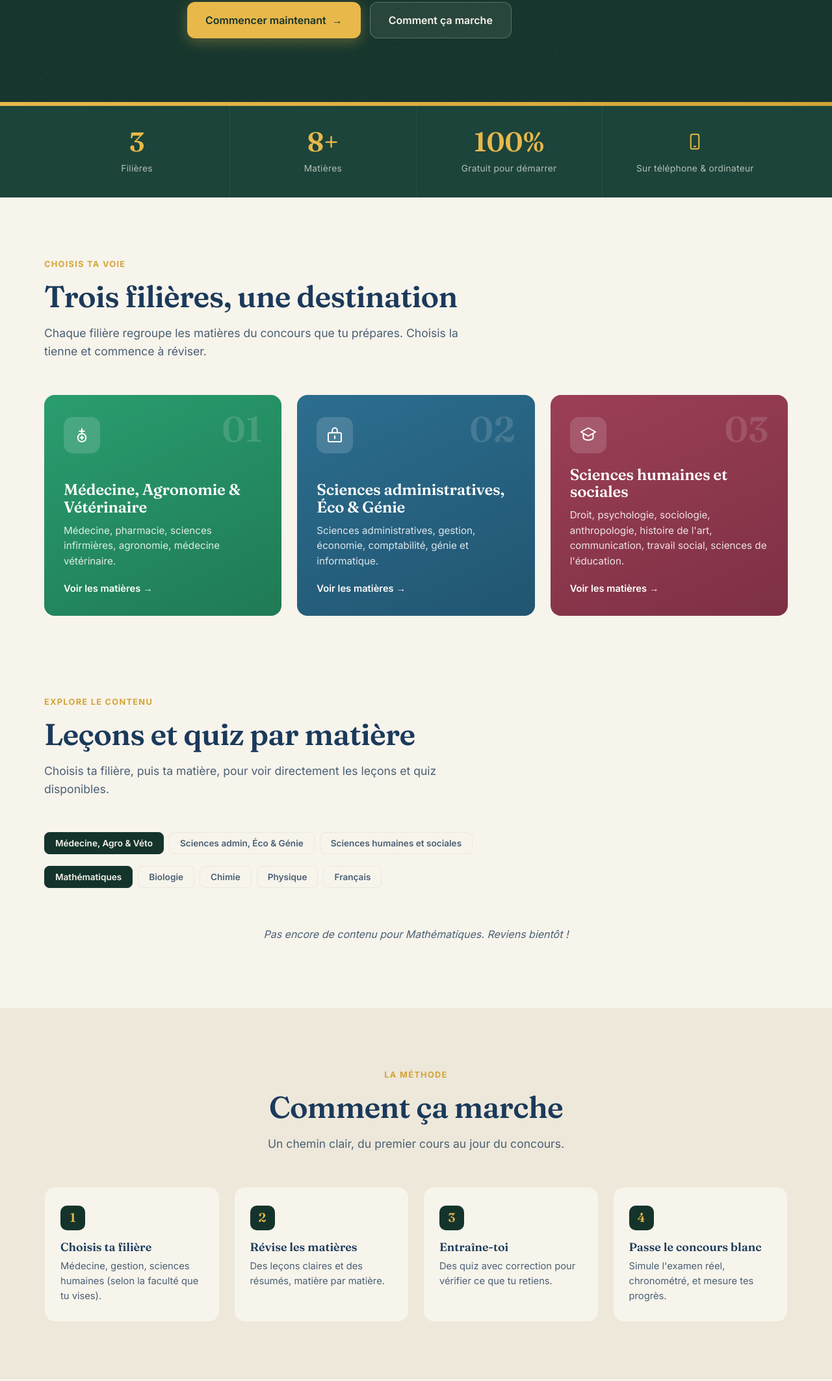
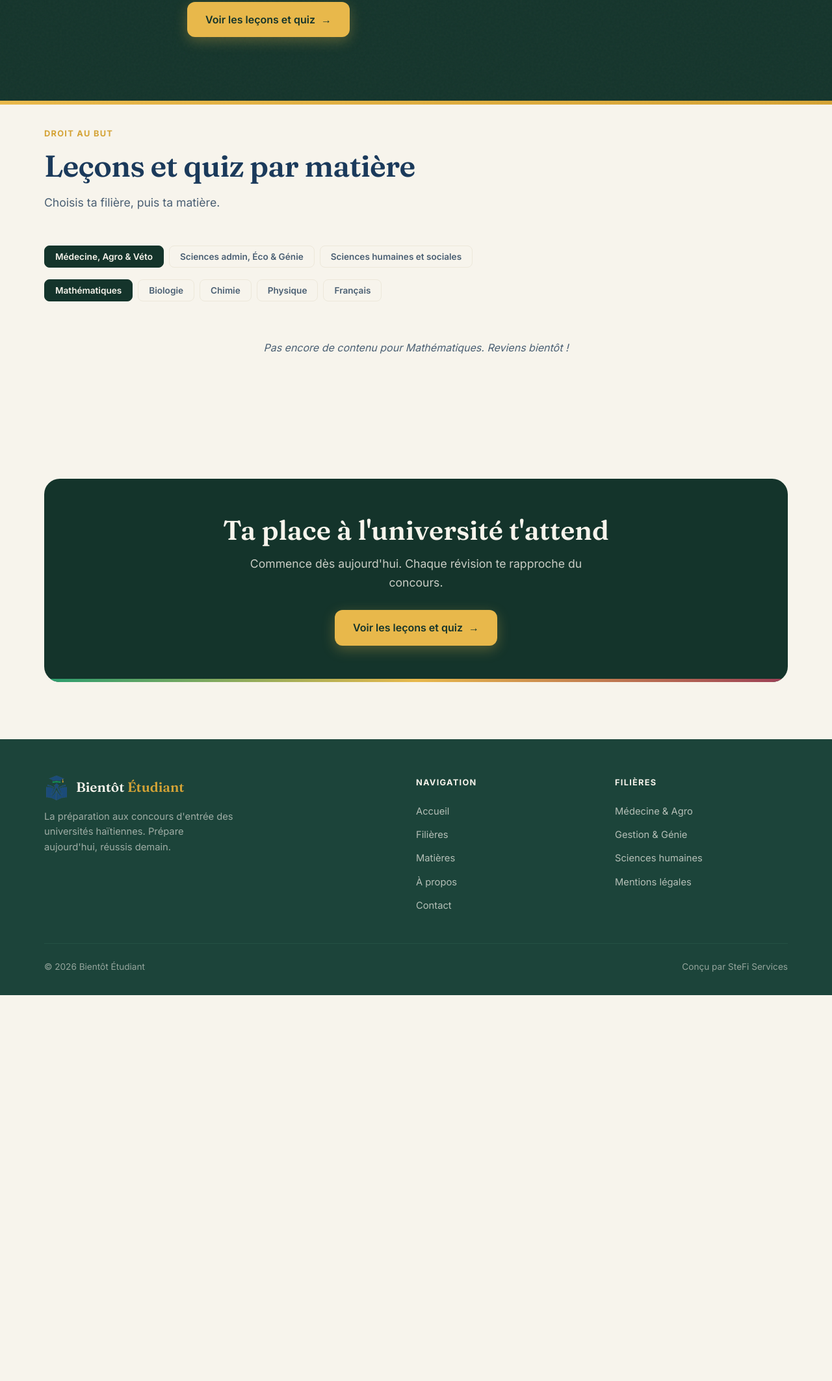
Before and after one commit to stefi3274/Bientot-Etudiant, a website: page index.html in a window 1280 px wide. Shown: the part 536-2662 px from the top of the page at 65% size. After the commit the page ends 2068 px from the top, so only its background shows below. Drawn offline with nearby package versions, Linux system fonts and the light colour scheme; no server answers.

Commit message:
Accueil epure : direct vers lecons et quiz, retrait stats/filieres-cartes/comment-ca-marche

```diff
--- a/index.html
+++ b/index.html
@@ -50,23 +50,10 @@
     <h1>Prépare <span class="chalk">aujourd'hui</span>.<br>Réussis demain.</h1>
     <p>La plateforme qui accompagne les postulant.e.s haïtien.ne.s vers la faculté. Révise par matière, entraîne-toi, et arrive au concours prêt.</p>
     <div class="hero-actions">
-      <a href="filieres.html" class="btn btn-primary">Commencer maintenant <span>→</span></a>
-      <a href="#comment" class="btn btn-ghost">Comment ça marche</a>
+      <a href="#explorerSection" class="btn btn-primary">Voir les leçons et quiz <span>→</span></a>
     </div>
   </div>
 </section>
-
-<!-- ===== STATS ===== -->
-<div class="stats">
-  <div class="wrap">
-    <div class="stats-grid">
-      <div class="stat"><div class="n">3</div><div class="l">Filières</div></div>
-      <div class="stat"><div class="n">8+</div><div class="l">Matières</div></div>
-      <div class="stat"><div class="n">100%</div><div class="l">Gratuit pour démarrer</div></div>
-      <div class="stat"><div class="n"><span class="stat-ic" data-icon="device"></span></div><div class="l">Sur téléphone &amp; ordinateur</div></div>
-    </div>
-  </div>
-</div>
 
 <!-- ===== QUIZ DU JOUR ===== -->
 <section class="quiz-jour" id="quizJourSection" style="display:none">
@@ -82,51 +69,13 @@
   </div>
 </section>
 
-<!-- ===== FILIÈRES ===== -->
-<section class="filieres">
-  <div class="wrap">
-    <div class="sec-head">
-      <span class="kicker">Choisis ta voie</span>
-      <h2>Trois filières, une destination</h2>
-      <p>Chaque filière regroupe les matières du concours que tu prépares. Choisis la tienne et commence à réviser.</p>
-    </div>
-    <div class="fil-grid">
-
-      <a href="matieres.html#f1" class="fil f1 reveal">
-        <span class="num">01</span>
-        <div class="ic" data-icon="med"></div>
-        <h3>Médecine, Agronomie &amp; Vétérinaire</h3>
-        <p>Médecine, pharmacie, sciences infirmières, agronomie, médecine vétérinaire.</p>
-        <span class="go">Voir les matières →</span>
-      </a>
-
-      <a href="matieres.html#f2" class="fil f2 reveal">
-        <span class="num">02</span>
-        <div class="ic" data-icon="gestion"></div>
-        <h3>Sciences administratives, Éco &amp; Génie</h3>
-        <p>Sciences administratives, gestion, économie, comptabilité, génie et informatique.</p>
-        <span class="go">Voir les matières →</span>
-      </a>
-
-      <a href="matieres.html#f3" class="fil f3 reveal">
-        <span class="num">03</span>
-        <div class="ic" data-icon="social"></div>
-        <h3>Sciences humaines et sociales</h3>
-        <p>Droit, psychologie, sociologie, anthropologie, histoire de l'art, communication, travail social, sciences de l'éducation.</p>
-        <span class="go">Voir les matières →</span>
-      </a>
-
-    </div>
-  </div>
-</section>
-
 <!-- ===== EXPLORER LES LEÇONS/QUIZ ===== -->
 <section class="explorer" id="explorerSection">
   <div class="wrap">
     <div class="sec-head">
-      <span class="kicker">Explore le contenu</span>
+      <span class="kicker">Droit au but</span>
       <h2>Leçons et quiz par matière</h2>
-      <p>Choisis ta filière, puis ta matière, pour voir directement les leçons et quiz disponibles.</p>
+      <p>Choisis ta filière, puis ta matière.</p>
     </div>
     <div class="filters" id="expFiliereBtns">
       <button class="filter on" data-f="f1">Médecine, Agro &amp; Véto</button>
@@ -138,46 +87,13 @@
   </div>
 </section>
 
-<!-- ===== COMMENT ÇA MARCHE ===== -->
-<section class="how" id="comment">
-  <div class="wrap">
-    <div class="sec-head center">
-      <span class="kicker">La méthode</span>
-      <h2>Comment ça marche</h2>
-      <p>Un chemin clair, du premier cours au jour du concours.</p>
-    </div>
-    <div class="steps">
-      <div class="step reveal">
-        <div class="s-n">1</div>
-        <h4>Choisis ta filière</h4>
-        <p>Médecine, gestion, sciences humaines (selon la faculté que tu vises).</p>
-      </div>
-      <div class="step reveal">
-        <div class="s-n">2</div>
-        <h4>Révise les matières</h4>
-        <p>Des leçons claires et des résumés, matière par matière.</p>
-      </div>
-      <div class="step reveal">
-        <div class="s-n">3</div>
-        <h4>Entraîne-toi</h4>
-        <p>Des quiz avec correction pour vérifier ce que tu retiens.</p>
-      </div>
-      <div class="step reveal">
-        <div class="s-n">4</div>
-        <h4>Passe le concours blanc</h4>
-        <p>Simule l'examen réel, chronométré, et mesure tes progrès.</p>
-      </div>
-    </div>
-  </div>
-</section>
-
 <!-- ===== CTA ===== -->
 <section>
   <div class="wrap">
     <div class="cta-band reveal">
       <h2>Ta place à l'université t'attend</h2>
       <p>Commence dès aujourd'hui. Chaque révision te rapproche du concours.</p>
-      <a href="filieres.html" class="btn btn-primary">Choisir ma filière <span>→</span></a>
+      <a href="#explorerSection" class="btn btn-primary">Voir les leçons et quiz <span>→</span></a>
     </div>
   </div>
 </section>
```
